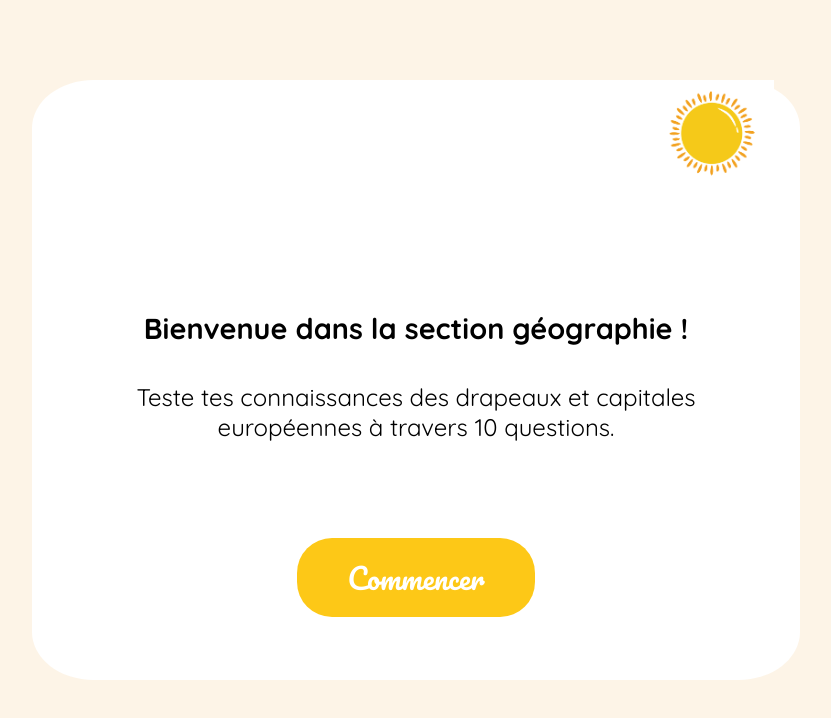
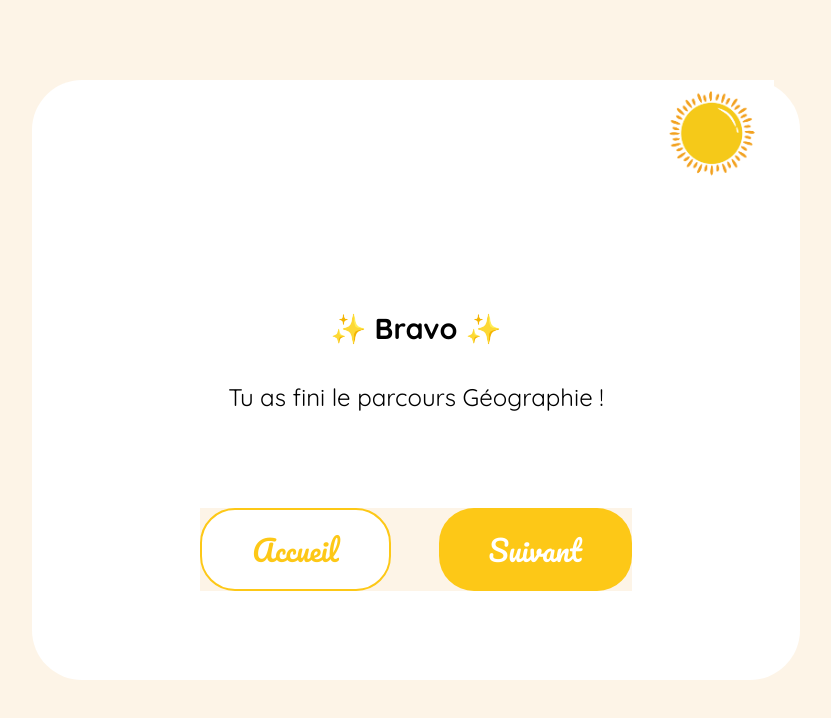
Before and after one commit to MathieuMrt/Mon-cahier-de-vacances, a React (Vite) app: page /geographie in a window 1280 px wide. Shown: the top 718 px of the page, without its empty margins (224-1055 px from the left). Built offline with nearby package versions, Linux system fonts and the light colour scheme.

Commit message:
CV9 end page step 1

```diff
--- a/src/components/Geographie/End.jsx
+++ b/src/components/Geographie/End.jsx
@@ -1,9 +1,20 @@
-/* import React from 'react'; */
+import sun from '../../assets/images/sun.png'
 
 const End = () => {
     return (
         <div className = "end">
+            <div className="Consigne">
+            <img src={sun} alt="sun" className='Consigne_img'/>
+            <div className='Consigne_text'>
+            <h2 className='Consigne_h2'>✨ Bravo  ✨</h2><br/><br/>
+            <p className='Consigne_p'>Tu as fini le parcours Géographie !</p>
+            </div>
+            <div className='Consigne_container_buttons_endPage'>
+            <button className='Consigne_button_retourHome'>Accueil</button>
+            <button className='Consigne_button'>Suivant</button>
 
+            </div>
+        </div>
         </div>
     );
 };
--- a/src/components/Geographie/Geographie.jsx
+++ b/src/components/Geographie/Geographie.jsx
@@ -1,16 +1,16 @@
 /* import React from 'react'; */
 import Header from '../Header/Header.jsx';
 import Footer from '../Footer/Footer.jsx';
-import Consigne from './Consigne.jsx';
+/* import Consigne from './Consigne.jsx'; */
 /* import ReponseCapitale from './ReponseCapitale.jsx';
-import ReponseDrapeau from './ReponseDrapeau.jsx';
-import End from './End.jsx'; */
+import ReponseDrapeau from './ReponseDrapeau.jsx'; */
+import End from './End.jsx';
 
 const Geographie = () => {
     return (
         <div className="geographie">
             <Header/>
-            <Consigne />
+            <End />
             <Footer/>
         </div>
     );
--- a/src/components/Geographie/Geographie.scss
+++ b/src/components/Geographie/Geographie.scss
@@ -3,7 +3,7 @@
 }
 
 .Consigne {
-    border-radius: 8%;
+    border-radius: 50px;
     margin: 5em auto;
     width: 60%;
     height:75vh;
@@ -56,6 +56,24 @@
 
     }
 
+    &_container_buttons_endPage {
+        display: flex;
+        gap: 3rem;
+    }
+
+    &_button_retourHome {
+        background-color:$white;
+        border: solid 2px $geoColor;
+        border-radius:35px;
+        display:inline-block;
+        color:$geoColor;
+        font-family:$titleFont;
+        font-size:1.8rem;
+        padding:14px 50px;
+        text-decoration:none;
+
+    }
+
 }
 
 
```
